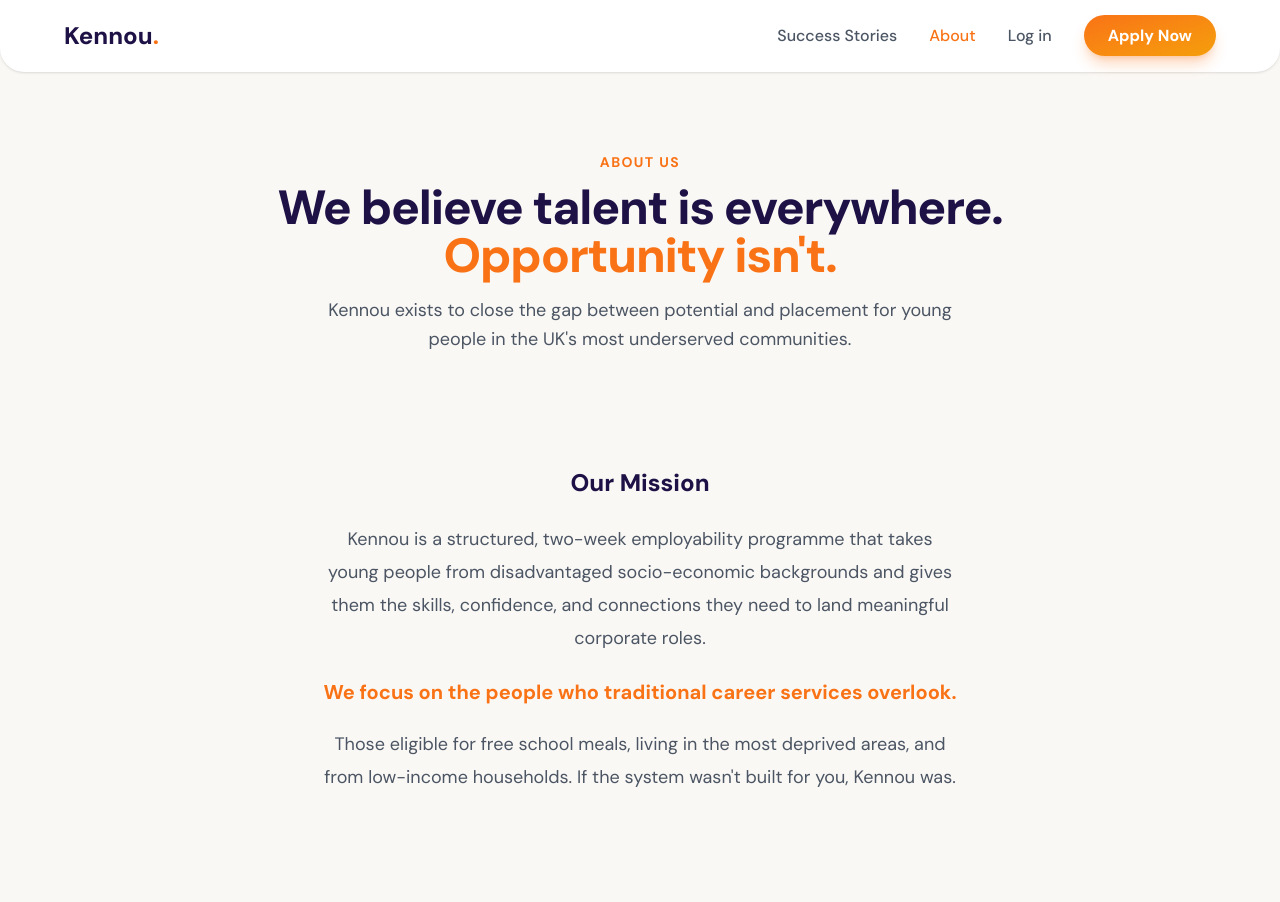
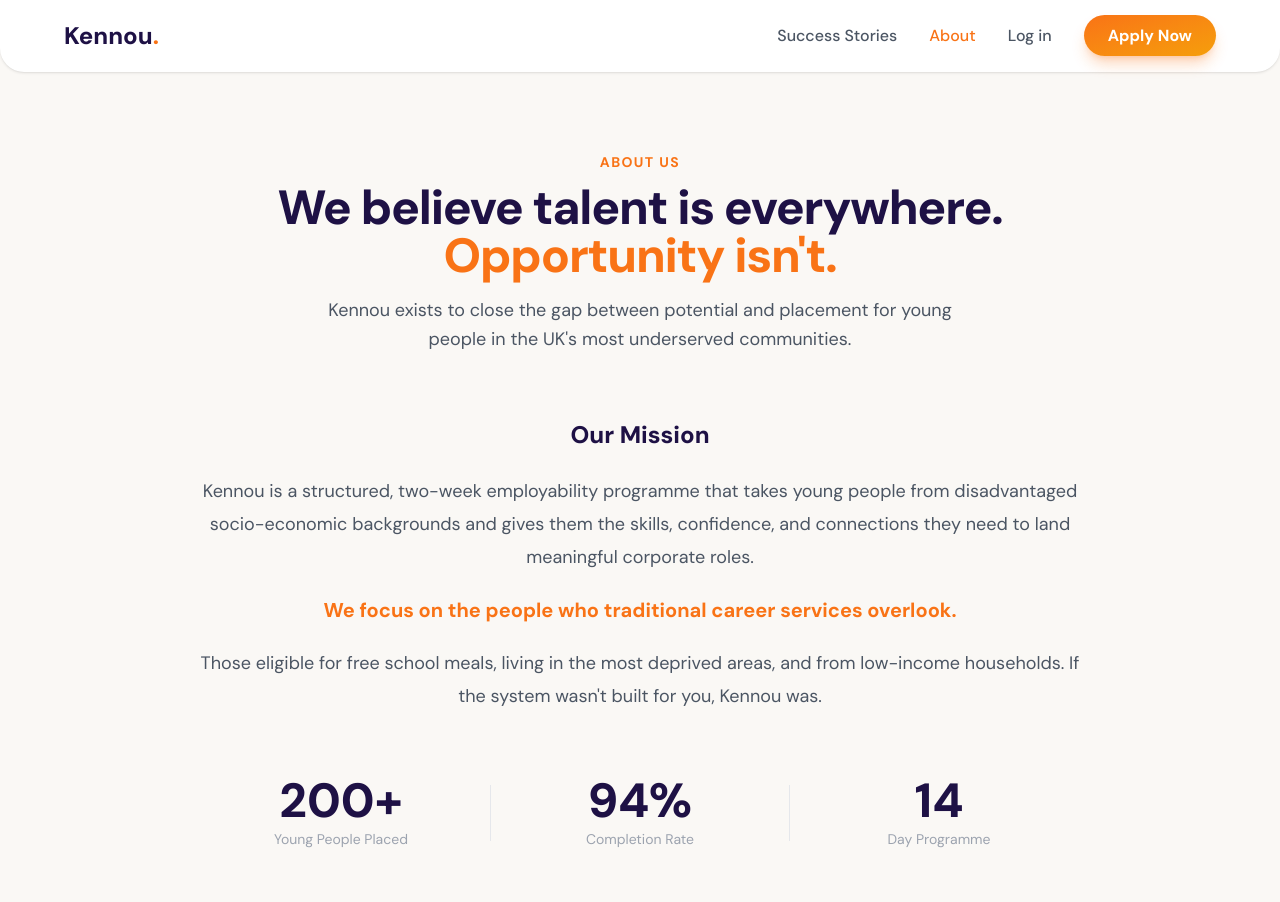
Before and after one commit to ridmo7/Kennou, a Next.js app: page /about in a window 1280 px wide. Shown: the top 902 px of the page. Built offline with nearby package versions, Linux system fonts and the light colour scheme.

Commit message:
About: widen sections to max-w-5xl, tighten vertical spacing

```diff
--- a/src/app/about/page.tsx
+++ b/src/app/about/page.tsx
@@ -6,7 +6,7 @@
   return (
     <div className="animate-fade-in">
       {/* Hero */}
-      <section className="px-6 md:px-16 pt-20 pb-14 max-w-4xl mx-auto text-center">
+      <section className="px-6 md:px-16 pt-20 pb-8 max-w-5xl mx-auto text-center">
         <p className="text-sm uppercase tracking-widest text-coral font-bold mb-3">About Us</p>
         <h1 className="text-4xl md:text-5xl font-extrabold tracking-tight mb-4">
           We believe talent is everywhere.{" "}
@@ -20,7 +20,7 @@
 
       {/* Mission */}
       <ScrollReveal>
-        <section className="px-6 md:px-16 py-14 max-w-3xl mx-auto">
+        <section className="px-6 md:px-16 py-8 max-w-5xl mx-auto">
           <h2 className="text-2xl font-extrabold mb-6 text-center">Our Mission</h2>
           <p className="text-gray-600 text-lg leading-[1.85] mb-5 text-center">
             Kennou is a structured, two-week employability programme that takes young people from disadvantaged
@@ -39,7 +39,7 @@
 
       {/* Stats strip */}
       <ScrollReveal>
-        <section className="px-6 md:px-16 py-12 max-w-3xl mx-auto">
+        <section className="px-6 md:px-16 py-8 max-w-5xl mx-auto">
           <div className="flex items-center justify-center gap-0">
             <div className="flex-1 text-center">
               <p className="text-4xl md:text-5xl font-extrabold text-deep-purple">200+</p>
```
